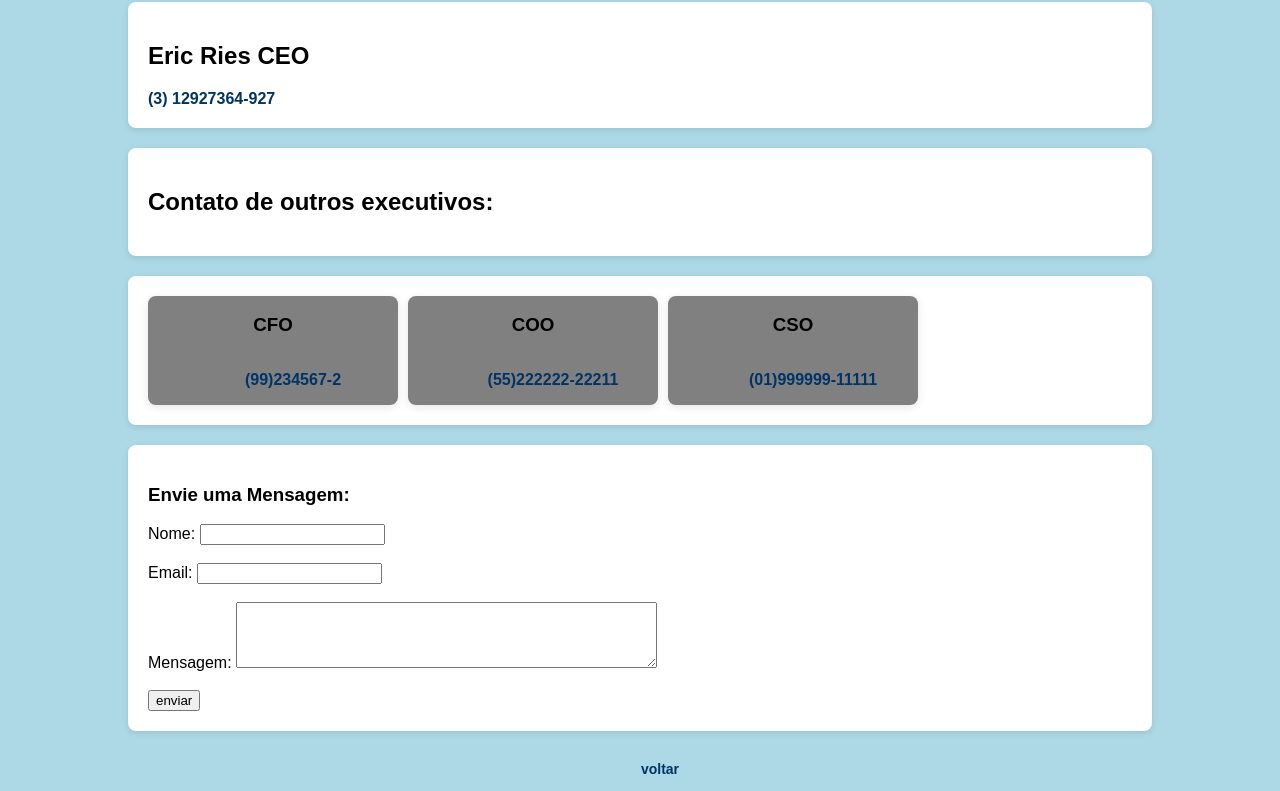
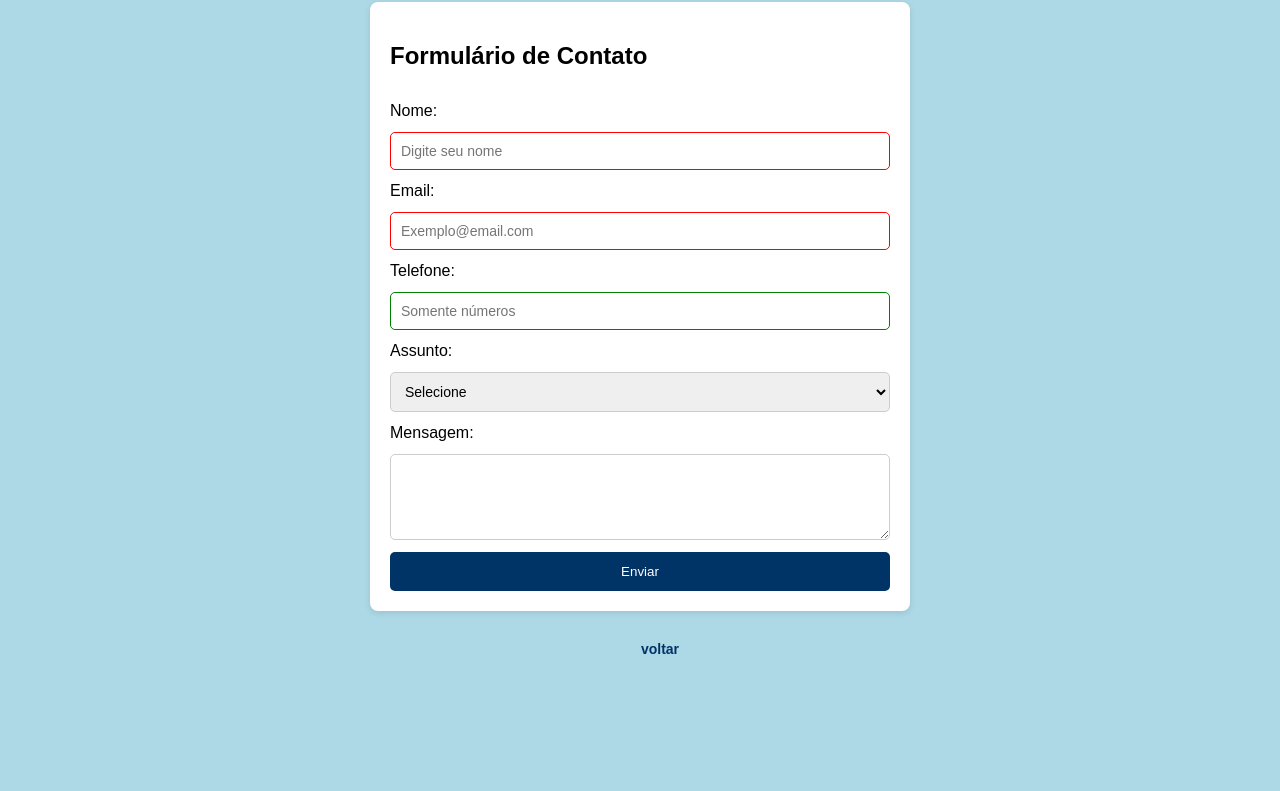
Before and after one commit to itzigrao/prog-internet-2026, a plain HTML site: page contato.html in a window 1280 px wide. Shown: the part 206-997 px from the top of the page. After the commit the page ends 877 px from the top, so only its background shows below. Drawn offline with Linux system fonts and the light colour scheme.

Commit message:
Roteiro 6
Alterações em aula 02/04/2026, e novas ideias para plataforma com gemini.

```diff
--- a/assets/css/style.css
+++ b/assets/css/style.css
@@ -80,10 +80,10 @@
     box-shadow: 0px 2px 8px rgba(0,0,0,0.1);
     text-align: center;
 }
-.cards1 {
+/* .cards1 {
 display: flex;
 gap: 10px;
-}
+} */
 nav li {
     display: inline;
     margin: 0 15px;
@@ -121,3 +121,57 @@
     text-align: center;
     font-size: 14px;
 }
+
+form {
+    display: flex;
+    flex-direction: column;
+    gap: 12px;
+    background-color: white;
+    padding: 20px;
+    border-radius: 8px;
+    box-shadow: 0px 2px 6px rgba(0,0,0,0.1);
+    max-width: 500px;
+    margin: 20px auto;
+
+
+}
+
+input, textarea, select {
+padding: 10px;
+border: 1px solid #ccc;
+border-radius: 5px;
+font-size: 14px;
+}
+
+input:focus, textarea:focus, select:focus {
+outline: none;
+border-color: #003366;
+box-shadow: 0 0 5px rgba(0,51,102,0.3);
+}
+
+button {
+background-color: #003366;
+color: white;
+padding: 12px;
+border: none;
+border-radius: 5px;
+cursor: pointer;
+transition: background-color 0.3s ease;
+}
+
+button:hover {
+background-color: #0055aa;
+}
+
+input:valid {
+border-color: green;
+}
+input:invalid {
+border-color: red;
+}
+
+@media(max-width: 768px){
+form {
+width: 90%;
+}
+}
--- a/contato.html
+++ b/contato.html
@@ -1,5 +1,5 @@
 <!DOCTYPE html>
-<html lang="en">
+<html lang="pt-br">
 <head>
     <meta charset="UTF-8">
     <meta name="viewport" content="width=device-width, initial-scale=1.0">
@@ -10,77 +10,47 @@
 <body>
 
     <header>
-        <h1> Make it right, tell us what you need!</h1>
+        <h1> Work smart not hard, tell us what you need!</h1>
         <p> Entre em contato com nossos executivos abaixo</p>
     </header>
     <div class="container">
-    <nav>
+        <nav>
             <ul>
                 <li><a href="index.html">Home</a></li>
                 <li><a href="sobre.html">Sobre</a></li>
                 <li><a href="contato.html">Contato</a></li>
             </ul>
         </nav>
-    <main>
-        <section>
-            <h2> Eric Ries CEO</h2>
-            <nav>
+    </div>
+    <form class="form-contato">
+        <h2> Formulário de Contato</h2>
+
+        <label for="nome">Nome: </label>
+        <input type="text" id="nome" required minlength="3" placeholder="Digite seu nome">
+
+        <label for="email">Email: </label>
+        <input type="email" id="email" required placeholder="Exemplo@email.com">
+
+        <label for="telefone">Telefone: </label>
+        <input type="tel" id="telefone" pattern="[0-9] {10,11}" placeholder="Somente números">
+
+        <label for="assunto">Assunto: </label>
+        <select id="assunto">
+            <option value="">Selecione</option>
+            <option value="duvida">Dúvida</option>
+            <option value="sugestao">Sugestão</option>
+            <option value="contato">Contato</option>
+
+        </select>
+
+        <label for="message">Mensagem: </label>
+        <textarea id="message" rows="4" required></textarea>
+
+        <button type="submit">Enviar</button>
+
+    </form>
 
 
-                        <a href="https://vivo.com.br/para-voce?gclsrc=aw.ds&gad_source=1&gad_campaignid=1712627678&gbraid=0AAAAADSS1s374H3i2KmMIuZQFY28us0FW&gclid=EAIaIQobChMIm4SMoputkwMVgEVIAB0f8h92EAAYASAAEgLmFfD_BwE" target="_blank">(3) 12927364-927</a>
-
-
-            </nav>
-        </section>
-        <section class="cards1">
-            <h2>Contato de outros executivos:</h2>
-        </section>
-        <section class="cards1">
-
-            <div class="card">
-                <h3>CFO</h3>
-                <nav>
-                <ul>
-                    <li><a href="https://vivo.com.br/para-voce?gclsrc=aw.ds&gad_source=1&gad_campaignid=1712627678&gbraid=0AAAAADSS1s374H3i2KmMIuZQFY28us0FW&gclid=EAIaIQobChMIm4SMoputkwMVgEVIAB0f8h92EAAYASAAEgLmFfD_BwE" target="_blank">(99)234567-2</a></li>
-                </ul>
-                </nav>
-            </div>
-            <div class="card">
-                <h3>COO</h3>
-                <nav>
-                <ul>
-                    <li><a href="https://vivo.com.br/para-voce?gclsrc=aw.ds&gad_source=1&gad_campaignid=1712627678&gbraid=0AAAAADSS1s374H3i2KmMIuZQFY28us0FW&gclid=EAIaIQobChMIm4SMoputkwMVgEVIAB0f8h92EAAYASAAEgLmFfD_BwE" target="_blank">(55)222222-22211</a></li>
-                </ul>
-                </nav>
-            </div>
-            <div class="card">
-                <h3>CSO</h3>
-                <nav>
-                <ul>
-                    <li><a href="https://vivo.com.br/para-voce?gclsrc=aw.ds&gad_source=1&gad_campaignid=1712627678&gbraid=0AAAAADSS1s374H3i2KmMIuZQFY28us0FW&gclid=EAIaIQobChMIm4SMoputkwMVgEVIAB0f8h92EAAYASAAEgLmFfD_BwE" target="_blank">(01)999999-11111</a></li>
-                </ul>
-                </nav>
-            </div>
-        </section>
-    </main>
-    <section>
-    <form>
-        <h3> Envie uma Mensagem:</h3>
-
-        <label for="name">Nome: </label>
-        <input type="text" id="name" name="name" required><br><br>
-
-        <label for="email">Email: </label>
-        <input type="email" id="email" name="email" required><br><br>
-
-        <label for="message">Mensagem: </label>
-        <textarea name="message" id="message" rows="4" cols="50" required></textarea><br><br>
-
-        <input type="submit" value="enviar">
-
-    </form>
-    </section>
-    </div>
 
 </body>
 <footer>
```
Also changed, not shown: index.html (+3 -2 lines), muito-mais.html (added, +46 -0 lines), sobre.html (+1 -1 lines), assets/css/style2.css (added), oraculo.html (added).
